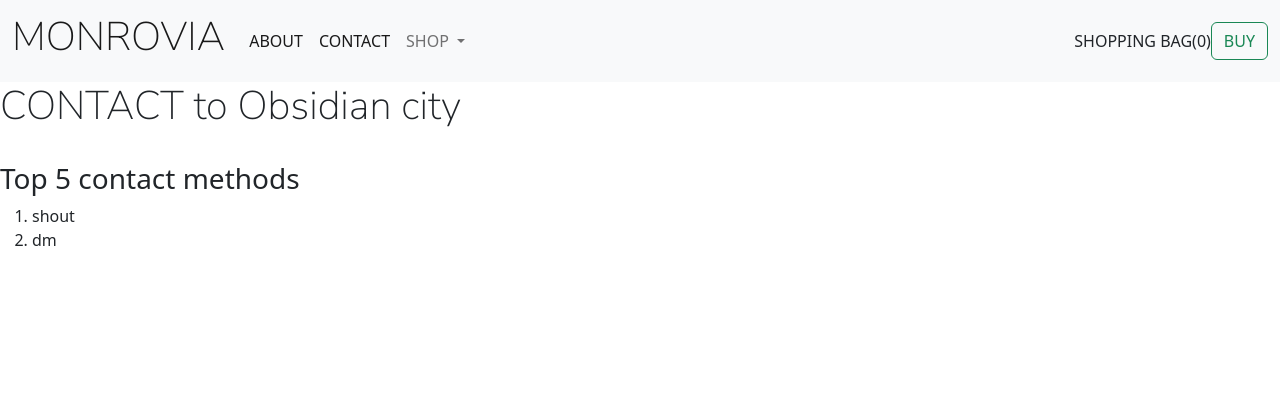
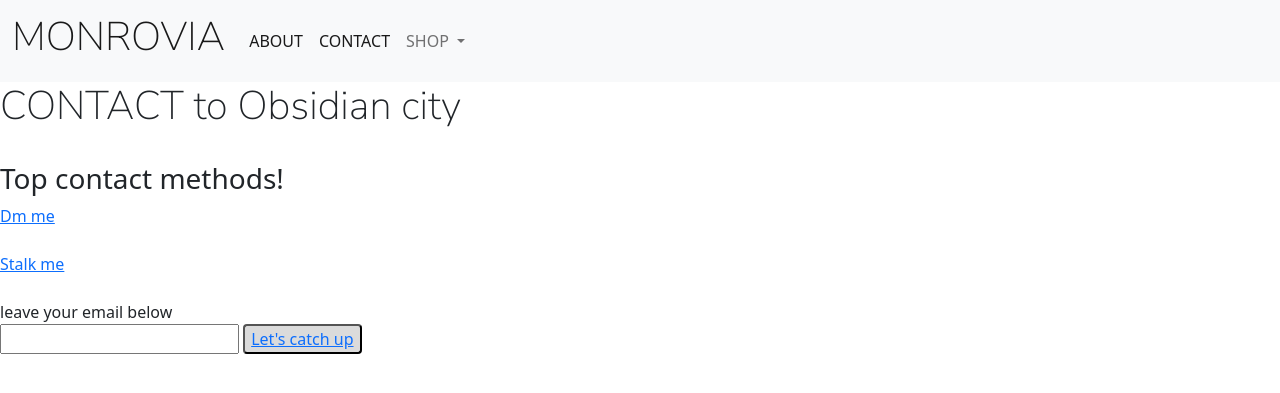
Before and after one commit to MonroviaDawn/CDinnovate_fmp, a Flask app: page /contact in a window 1280 px wide. Shown: the top 393 px of the page. Run offline with Flask 2, Linux system fonts and the light colour scheme.

Commit message:
commit changes

```diff
--- a/static/CSS/styles.css
+++ b/static/CSS/styles.css
@@ -28,3 +28,17 @@ button:hover{
     display: flex;
     justify-content: center;
 }
+
+.carouselExampleIndicators{
+    display: flex;
+    justify-content:center;
+    padding: 20, 20, 20;
+    max-width: 50%;
+    max-height: 80px;
+}
+
+.headline{
+    display: flex;
+    justify-content: center;
+    scroll-padding: 10%;
+}
--- a/static/Js/main.js
+++ b/static/Js/main.js
@@ -5,15 +5,14 @@ console.log("yooo do you work")
 let add_to_cart_btns = document.getElementsByClassName("btn-outline-primary")
 let main_container = document.getElementsByTagName('tbody')[0]
 let quantity_fields = document.getElementsByClassName('num')
+let removeBtns = document.getElementsByClassName('uk-button-danger')
+let add_to_cart_image = document.getElementById('shop-counter')
+const cartNumber = []
 
-for(let i =0; i < quantity_fields.length; i++) {
-    quantity_fields[i].addEventListener('click', updateTotal)
-}
 
 for(let i = 0; i < add_to_cart_btns.length; i++) {
-    add_to_cart_btns[i].addEventListener('click', addToCart)
+    add_to_cart_btns[i].addEventListener('click', addToCart,)
 }
-
 
 function addToCart(event){
 
@@ -39,8 +38,15 @@ function addToCart(event){
 
     main_container.append(itemContainer)
 
+    // for(let i = 0; i < add_to_cart_btns.length; i++) {
+    //     add_to_cart_btns[i].addEventListener('click', addToCartTab)
+    // }
+
     for(let i =0; i < quantity_fields.length; i++) {
         quantity_fields[i].addEventListener('change', updateTotal)
+    }
+    for(let i =0; i < removeBtns.length; i++) {
+        removeBtns[i].addEventListener('click', removeItem)
     }
     grandtotal()
 }
@@ -55,14 +61,32 @@ function updateTotal(event){
     if(isNaN(number_of_items.value) || number_of_items.value <= 0)  {
         number_of_items.value = 1
     }
+    grandtotal()
 }
+
 function grandtotal(){
+    let total = 0
+    let grand_total = document.getElementsByClassName('grand-total')[0]
     let total_price = document.getElementsByClassName('total-price')
     for(let i = 0; i < total_price.length; i++){
-    total_price_content = Number(total_price[i].innerText.replace('$', ""))
-    total += total_price_content
+        total_price_content = Number(total_price[i].innerText.replace('$', ""))
+        total += total_price_content
     }
+    grand_total.children[0].innerText = '£' + total
+    grand_total.children[0].style.fontWeight = bold
+}
+function removeItem(event){
+    removeBtns = event.target
+    removeBtns_btn_grandparent = removeBtns.parentElement.parentElement
+    remove_btn__grandparent.remove()
+    grandtotal()
+}
+
+function addToCartTab(event){
+    let shopping_cart = Number(updateTotal.length)
 
 }
 
-console.log(total)
+function cartNumberCount(){
+    let cartNumber = cartNumber.push(add_to_cart_image);
+}
--- a/templates/base.html
+++ b/templates/base.html
@@ -50,8 +50,12 @@
                 <a class="nav-link disabled">Disabled</a>
             </li> -->
             </ul>
-            <a class="nav-link" href="{{url_for("views.basket")}}">SHOPPING BAG(0)</a>
-            <button class="btn btn-outline-success" type="submit">BUY</button>
+            <!-- <a class="nav-link" id="shop-counter" href="{{url_for("views.basket")}}">SHOPPING BAG + ${cartNumber}</a>  -->
+
+
+            <!-- Wish to have a counter on the shopping bag icon that counts items in the cart -->
+
+            <!-- <button class="btn btn-outline-success" type="submit">BUY</button> -->
             </form>
         </div>
         </div>
--- a/templates/contact.html
+++ b/templates/contact.html
@@ -3,9 +3,23 @@
 {%block content %}
 <h1>CONTACT to Obsidian city</h1>
 <br>
-<h3> Top 5 contact methods</h3>
-<ol>
-    <li>shout</li>
-    <li>dm</li>
-</ol>
+<h3> Top contact methods!</h3>
+<div>
+    <div>
+    <a href="https://www.instagram.com/niggotiate__/">Dm me</a>
+    </div>
+    <br>
+    <div>
+    <a href="https://www.twitter.com/chalkedge/">Stalk me</a>
+    </div>
+    <br>
+    <div>
+    <form action="/action_page.php">
+        <label for="contact">leave your email below</label>
+    <br>
+        <input type="text" id="contact" name="contact" value="">
+        <button class="button"><a href="https://www.linkedin.com/in/peter-nwabuokei-aa4873154/">Let's catch up</a></button>
+    </form>
+    </div>
+</div>
 {% endblock %}
--- a/templates/customercare.html
+++ b/templates/customercare.html
@@ -2,4 +2,6 @@
 
 {% block content %}
 <h1>CUSTOMER CARE</h1>
+<br>
+<h2>Lorem ipsum dolor sit amet, consectetur adipiscing elit, sed do eiusmod tempor incididunt ut labore et dolore magna aliqua. Amet cursus sit amet dictum sit amet justo. Nisl rhoncus mattis rhoncus urna. Quis enim lobortis scelerisque fermentum dui faucibus in ornare quam. <br> on blandit massa enim nec dui nunc mattis enim. Massa id neque aliquam vestibulum morbi blandit cursus risus at. Libero nunc consequat interdum varius sit amet. Nulla facilisi etiam dignissim diam quis enim lobortis. In vitae turpis massa sed. Libero enim sed faucibus turpis in. Massa sapien faucibus et molestie ac feugiat sed. Orci phasellus egestas tellus rutrum tellus pellentesque eu. Amet justo donec enim diam.</h2>
 {% endblock %}
```
Also changed, not shown: templates/about.html (+7 -1 lines), templates/checkout.html (deleted, +0 -21 lines), templates/index.html (+7 -6 lines), templates/product.html (deleted, +0 -14 lines), templates/seriesone.html (+11 -6 lines), templates/seriesthree.html (deleted, +0 -10 lines), templates/seriestwo.html (deleted, +0 -9 lines), templates/todos.html (deleted, +0 -25 lines).
